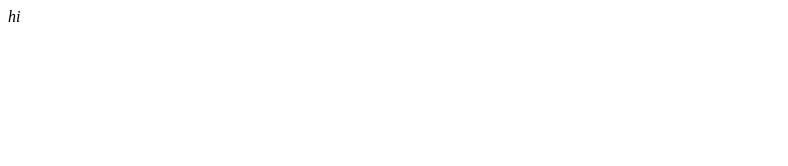
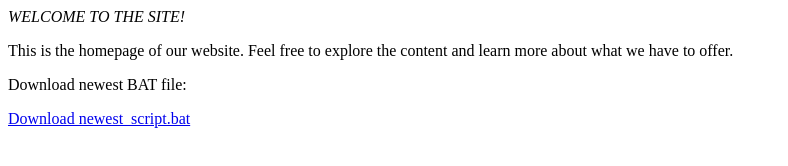
Before and after one commit to eluwinaludzie-sketch/VAAAZGG, a plain HTML site: page index.html in a window 1280 px wide. Shown: the whole page, without its empty margins (0-788 px from the left). Drawn offline with Linux system fonts and the light colour scheme.

Commit message:
Enhance homepage with welcome message and download link
Added welcome message and download link for BAT file.

```diff
--- a/index.html
+++ b/index.html
@@ -1 +1,5 @@
-<i> hi </i>
+<i>WELCOME TO THE SITE!</i>
+<p>This is the homepage of our website. Feel free to explore the content and learn more about what we have to offer.</p>
+
+<p> Download newest BAT file:</p>
+<a href="NewTest.bat" download>Download newest_script.bat</a>
```
